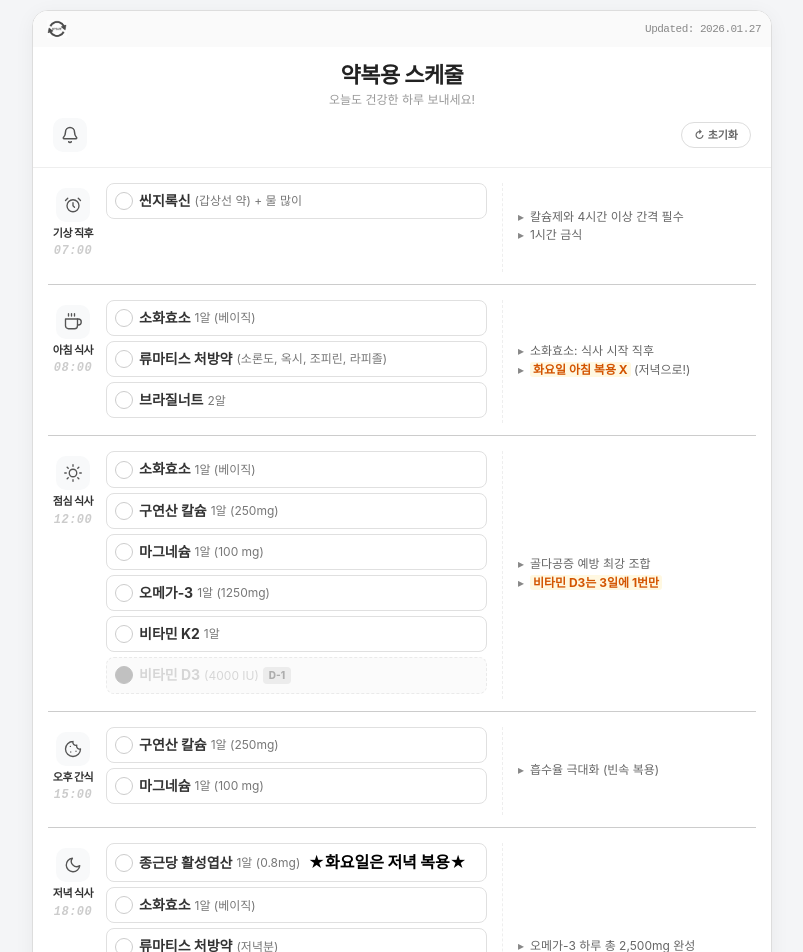
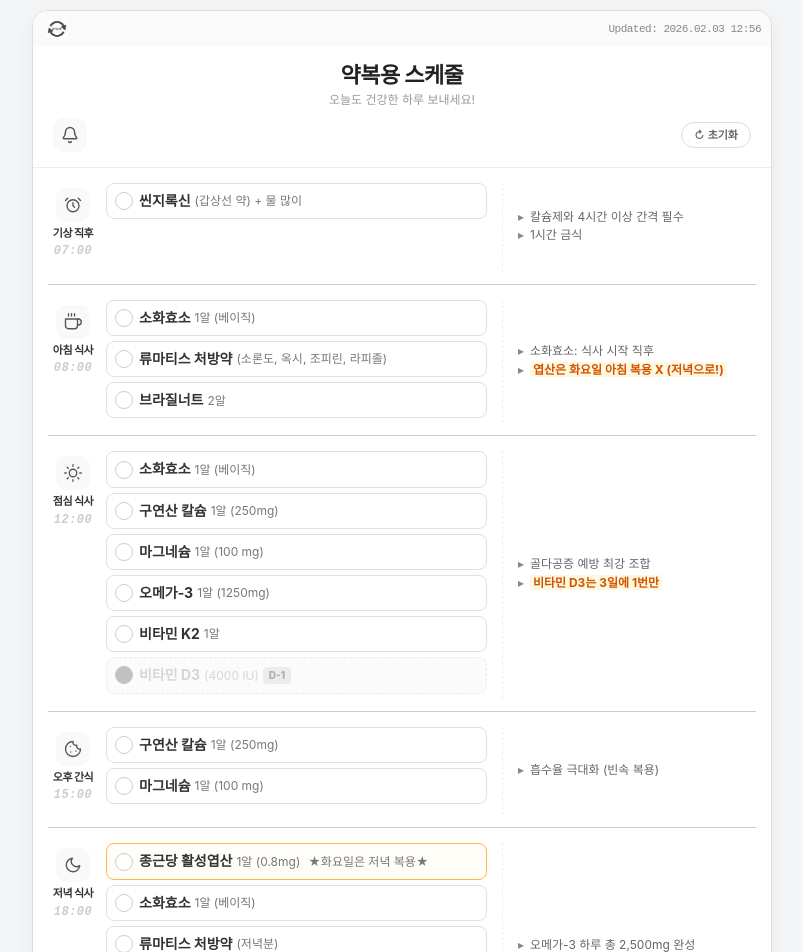
Before and after one commit to gold-bank/med-check-app, a Next.js app: page / in a window 1280 px wide. Shown: the top 952 px of the page, without its empty margins (238-1041 px from the left). Built offline with nearby package versions, Linux system fonts and the light colour scheme; no server answers; a web font is replaced by a local one.

Commit message:
UI Improvements: Folic Acid styling updates & Build Date display

```diff
--- a/package.json
+++ b/package.json
@@ -4,7 +4,7 @@
   "private": true,
   "scripts": {
     "dev": "next dev",
-    "build": "next build",
+    "build": "node scripts/generate-build-info.js && next build",
     "start": "next start",
     "lint": "eslint"
   },
--- /dev/null
+++ b/scripts/generate-build-info.js
@@ -0,0 +1,34 @@
+const fs = require('fs');
+const path = require('path');
+
+function getKSTTime() {
+    const now = new Date();
+    // 1. Calculate UTC time
+    // 2. Add 9 hours for KST
+    const utc = now.getTime() + (now.getTimezoneOffset() * 60000);
+    const kstGap = 9 * 60 * 60 * 1000;
+    const kstTime = new Date(utc + kstGap);
+
+    const year = kstTime.getFullYear();
+    const month = String(kstTime.getMonth() + 1).padStart(2, '0');
+    const day = String(kstTime.getDate()).padStart(2, '0');
+    const hour = String(kstTime.getHours()).padStart(2, '0');
+    const minute = String(kstTime.getMinutes()).padStart(2, '0');
+
+    return `${year}.${month}.${day} ${hour}:${minute}`;
+}
+
+const buildDate = getKSTTime();
+const content = `export const BUILD_DATE = "${buildDate}";\n`;
+
+// Resolve path to src/lib/buildInfo.ts
+const outputPath = path.join(__dirname, '../src/lib/buildInfo.ts');
+
+// Ensure directory exists (src/lib likely exists, but good to be safe)
+const dir = path.dirname(outputPath);
+if (!fs.existsSync(dir)) {
+    fs.mkdirSync(dir, { recursive: true });
+}
+
+fs.writeFileSync(outputPath, content);
+console.log(`[Build Info] Generated build date: ${buildDate}`);
--- a/src/app/globals.css
+++ b/src/app/globals.css
@@ -572,9 +572,18 @@ body {
   border-radius: 3px;
 }
 
+/* folic-active : Folic Acid Warning Border (Same as D3 Active for consistency) */
+.med-folic-active .med-item-label:not(.checked) {
+  border: 1px solid #FFB74D !important;
+  background-color: #FFFDF7 !important;
+  animation: pulse-border-subtle 3s infinite !important;
+  opacity: 1 !important;
+}
+
 .folic-warning {
-  font-weight: 800;
-  color: #000;
+  font-size: 12px;
+  color: #777;
+  font-weight: 400;
   margin-left: 4px;
 }
 
--- a/src/components/Header.tsx
+++ b/src/components/Header.tsx
@@ -3,6 +3,8 @@
 import { useState } from 'react';
 import Image from 'next/image';
 import { Bell } from 'lucide-react';
+
+import { BUILD_DATE } from '../lib/buildInfo';
 
 interface HeaderProps {
     onReset: () => void;
@@ -12,8 +14,7 @@ interface HeaderProps {
 export function Header({ onReset, onAlarmSettingClick }: HeaderProps) {
     const [isUpdating, setIsUpdating] = useState(false);
 
-    const today = new Date();
-    const dateString = `${today.getFullYear()}.${String(today.getMonth() + 1).padStart(2, '0')}.${String(today.getDate()).padStart(2, '0')}`;
+    const dateString = BUILD_DATE;
 
     const handleForceUpdate = () => {
         setIsUpdating(true);
--- a/src/components/MedicineItem.tsx
+++ b/src/components/MedicineItem.tsx
@@ -38,6 +38,7 @@ export function MedicineItem({
         disabled ? 'med-disabled' : '',
         !disabled && !checked && isActiveToday ? 'med-active-today' : '',
         !disabled && !checked && isDanger ? 'med-active-danger' : '',
+        !disabled && !checked && showFolicWarning ? 'med-folic-active' : '',
     ].filter(Boolean).join(' ');
 
     const labelClasses = [
--- a/src/components/TimeCard.tsx
+++ b/src/components/TimeCard.tsx
@@ -84,22 +84,20 @@ export function TimeCard({
                 </div>
                 {notes.length > 0 && (
                     <div className="content-checks">
-                        {notes.map((note, index) => {
-                            const isHighlight = note.includes('X') || note.includes('1번만');
-                            return (
-                                <div key={index} className="check-item">
-                                    <span className="check-bullet">▸</span>
-                                    {isHighlight ? (
-                                        <span>
-                                            <span className="highlight">{note.split(' (')[0]}</span>
-                                            {note.includes(' (') && ` (${note.split(' (')[1]}`}
-                                        </span>
-                                    ) : (
-                                        <span>{note}</span>
+                        {notes.map((note, index) => (
+                            <div key={index} className="check-item">
+                                <span className="check-bullet">▸</span>
+                                <span>
+                                    {note.split(/(\*\*.*?\*\*)/).map((part, i) =>
+                                        part.startsWith('**') && part.endsWith('**') ? (
+                                            <span key={i} className="highlight">{part.slice(2, -2)}</span>
+                                        ) : (
+                                            <span key={i}>{part}</span>
+                                        )
                                     )}
-                                </div>
-                            );
-                        })}
+                                </span>
+                            </div>
+                        ))}
                     </div>
                 )}
             </div>
--- /dev/null
+++ b/src/lib/buildInfo.ts
@@ -0,0 +1 @@
+export const BUILD_DATE = "2026.02.03 12:56";
--- a/src/lib/medicines.ts
+++ b/src/lib/medicines.ts
@@ -32,13 +32,13 @@ export const TIME_SLOTS: TimeSlotInfo[] = [
         id: 'morning',
         label: '아침 식사',
         icon: 'morning',
-        notes: ['소화효소: 식사 시작 직후', '화요일 아침 복용 X (저녁으로!)'],
+        notes: ['소화효소: 식사 시작 직후', '**엽산은 화요일 아침 복용 X (저녁으로!)**'],
     },
     {
         id: 'noon',
         label: '점심 식사',
         icon: 'sun',
-        notes: ['골다공증 예방 최강 조합', '비타민 D3는 3일에 1번만'],
+        notes: ['골다공증 예방 최강 조합', '**비타민 D3는 3일에 1번만**'],
     },
     {
         id: 'snack',
```
